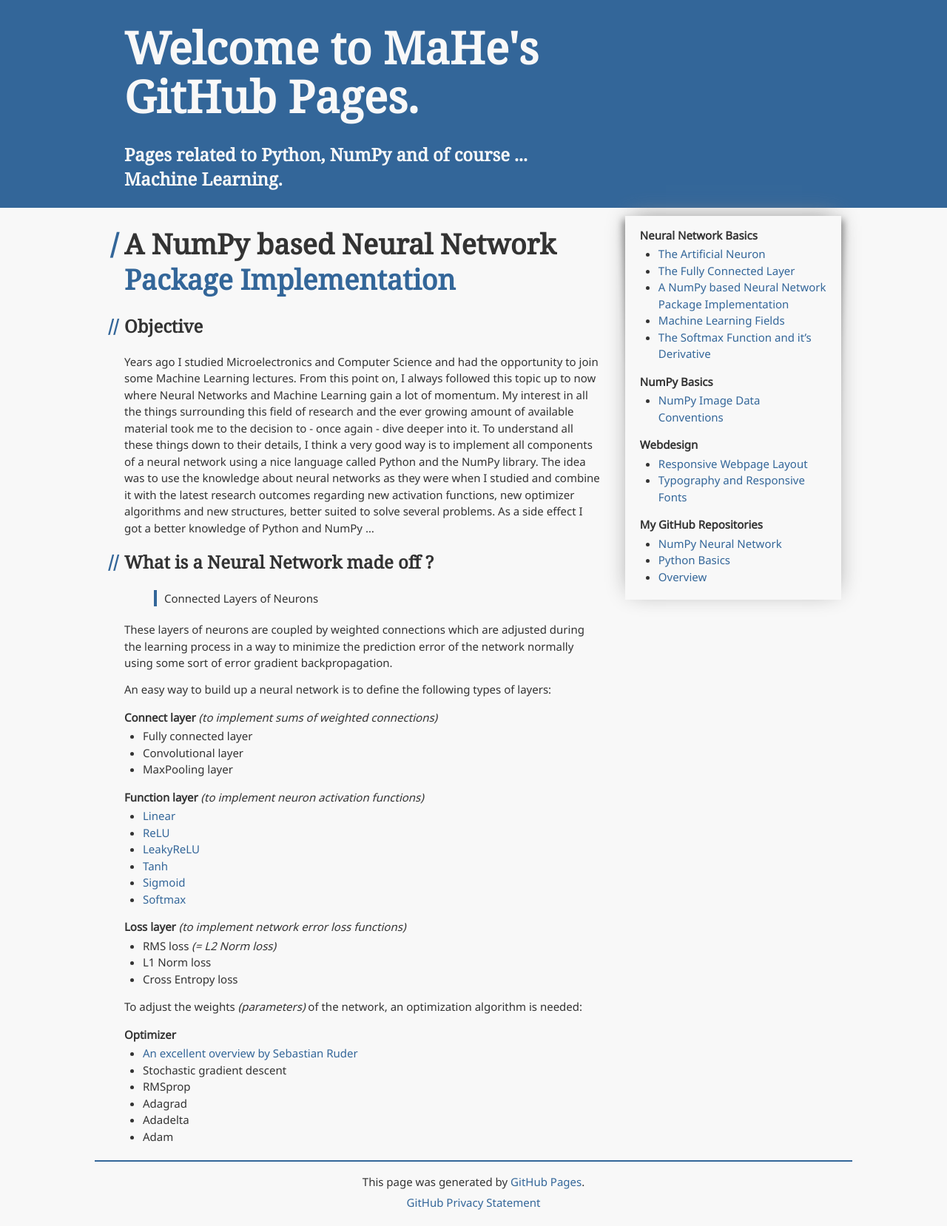
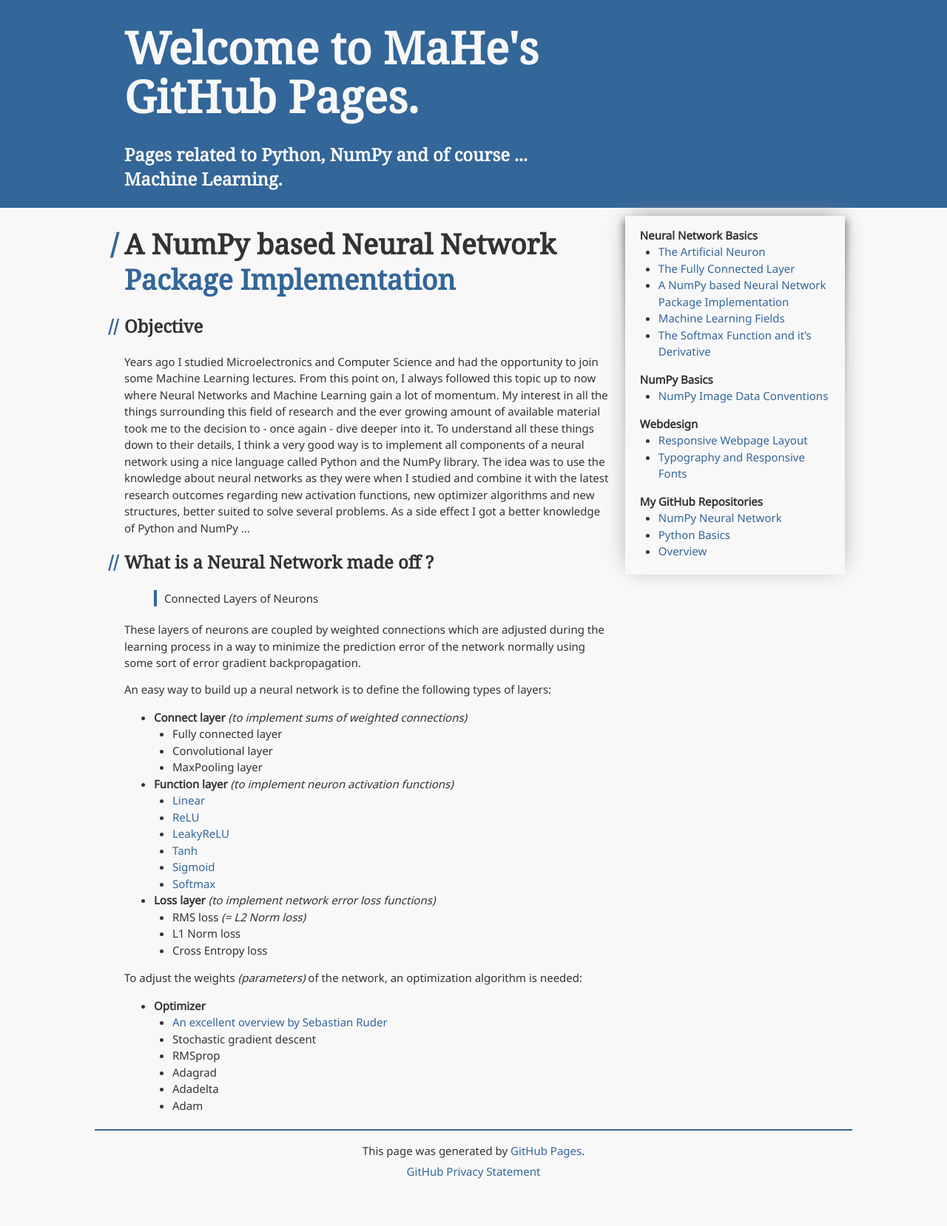
Before and after one commit to m-a-h-e/m-a-h-e.github.io, a Jekyll site: the page built from index.md, in a window 1280 px wide. Shown: the whole page at 74% size. Built offline with Jekyll 4.4.1, drawn with Linux system fonts in a browser that asks for light colours; our own code applies the rules of GitHub Pages for plain Markdown files; after the commit the page ends 1616 px from its top, so only the background shows below that.

Commit message:
some small list style changes

```diff
--- a/assets/css/style.scss
+++ b/assets/css/style.scss
@@ -35,9 +35,6 @@ html {
 @media (min-width: 640px) {
     #sidebar {
         padding-top: 10px;
-    }
-    #content {
-        padding-right: 30px;
     }
 }
 @media (min-width: 960px) {
@@ -235,18 +232,18 @@ pre code {
 ul {
     list-style: disc;
 }
-:not(li) > ul {
+#sidebar :not(li) > ul {
     list-style-type: none;
     padding-left: 0px;
 }
-:not(li) > ul > li > ul {
+#sidear :not(li) > ul > li > ul {
     margin-top: 0.2em;
+}
+#sidebar :not(li) > ul > li + li {
+    margin-top: 1em;
 }
 :not(li) > ul > li ul {
     padding-left: 25px;
-}
-:not(li) > ul > li + li {
-    margin-top: 1em;
 }
 
 /* ================================================== */
@@ -267,9 +264,9 @@ ul {
         background-color: var(--contentbg);
         padding-top: 0px;
         margin-top: 10px;
-        margin-right: 15px;
         margin-bottom: 15px;
-        width: calc(30% - 15px);
+        margin-right: 10px;
+        width: calc(30% - 10px);
         box-shadow: 0px -5px 30px -8px var(--shadow);
     }
     #sidebar:before,
```
